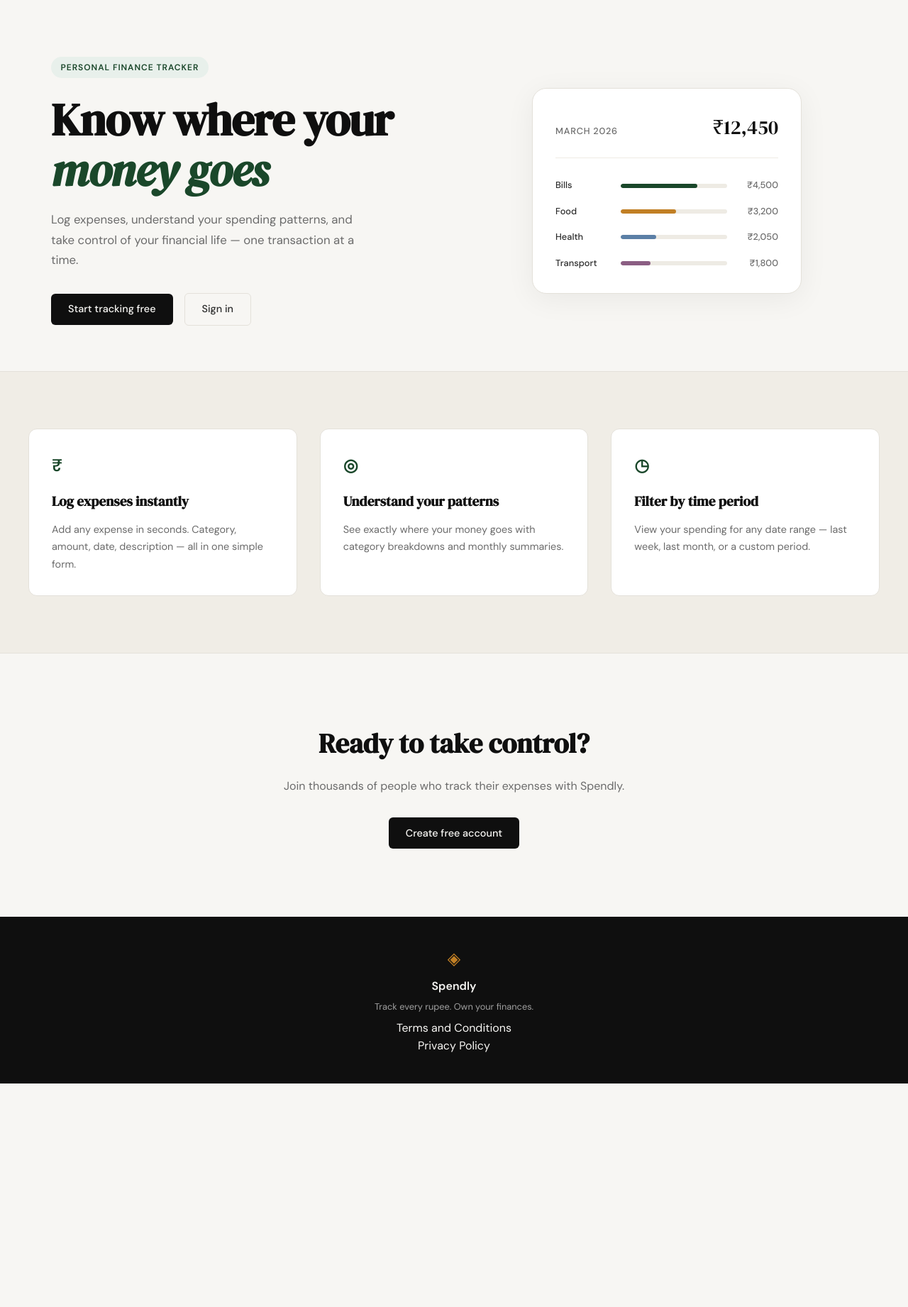
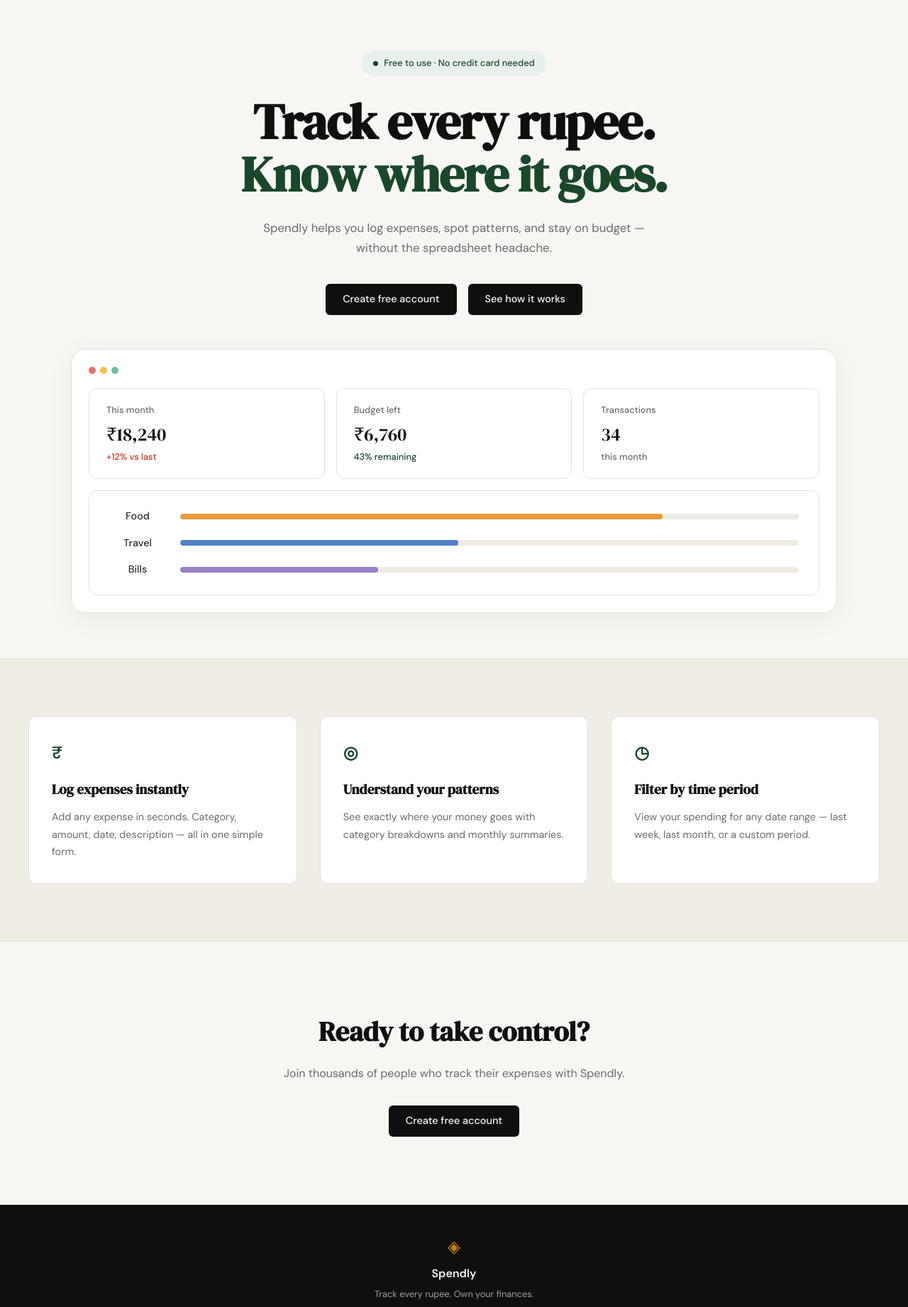
Before and after one commit to Sherry-hassan/spendly, a Flask app: page / in a window 1280 px wide. Shown: the part 61-1903 px from the top of the page at 71% size. Before the commit the page ends 1588 px from the top, so only its background shows below. Run offline with Flask 3, Linux system fonts and the light colour scheme.

Commit message:
redesign hero section to match mockup

```diff
--- a/static/css/style.css
+++ b/static/css/style.css
@@ -124,39 +124,49 @@ a { color: inherit; text-decoration: none; }
 /* ------------------------------------------------------------------ */
 
 .hero {
-    padding: 5rem 2rem 4rem;
-    display: grid;
-    grid-template-columns: 1fr 1fr;
-    gap: 4rem;
-    align-items: center;
+    padding: 4.5rem 2rem 4rem;
     max-width: var(--max-width);
     margin: 0 auto;
+    text-align: center;
+}
+
+.hero-inner {
+    max-width: 760px;
+    margin: 0 auto 3rem;
 }
 
 .hero-badge {
-    display: inline-block;
+    display: inline-flex;
+    align-items: center;
+    gap: 0.5rem;
     background: var(--accent-light);
     color: var(--accent);
-    font-size: 0.75rem;
-    font-weight: 600;
-    letter-spacing: 0.08em;
-    text-transform: uppercase;
-    padding: 0.35rem 0.85rem;
+    font-size: 0.8rem;
+    font-weight: 500;
+    padding: 0.45rem 1rem;
     border-radius: 999px;
-    margin-bottom: 1.5rem;
+    margin-bottom: 1.75rem;
+}
+
+.hero-badge-dot {
+    width: 7px;
+    height: 7px;
+    border-radius: 50%;
+    background: var(--accent);
+    display: inline-block;
 }
 
 .hero-title {
     font-family: var(--font-display);
-    font-size: clamp(2.5rem, 5vw, 4rem);
-    line-height: 1.1;
+    font-size: clamp(2.5rem, 5.5vw, 4.5rem);
+    line-height: 1.05;
     letter-spacing: -0.02em;
     color: var(--ink);
-    margin-bottom: 1.25rem;
+    margin-bottom: 1.5rem;
 }
 
 .hero-title em {
-    font-style: italic;
+    font-style: normal;
     color: var(--accent);
 }
 
@@ -164,97 +174,132 @@ a { color: inherit; text-decoration: none; }
     font-size: 1.05rem;
     color: var(--ink-muted);
     line-height: 1.7;
-    max-width: 460px;
-    margin-bottom: 2rem;
+    max-width: 560px;
+    margin: 0 auto 2.25rem;
 }
 
 .hero-actions {
     display: flex;
     gap: 1rem;
     align-items: center;
+    justify-content: center;
 }
 
 /* ------------------------------------------------------------------ */
-/* Mock card (hero visual)                                             */
+/* Mock dashboard (hero visual)                                        */
 /* ------------------------------------------------------------------ */
 
 .hero-visual {
     display: flex;
     justify-content: center;
+    margin-top: 1rem;
 }
 
-.mock-card {
+.mock-dashboard {
     background: var(--paper-card);
     border: 1px solid var(--border);
     border-radius: var(--radius-lg);
-    padding: 2rem;
+    padding: 1.5rem;
     width: 100%;
-    max-width: 380px;
-    box-shadow: 0 8px 40px rgba(0,0,0,0.06);
+    max-width: 1080px;
+    box-shadow: 0 8px 40px rgba(0,0,0,0.05);
 }
 
-.mock-card-header {
+.mock-dots {
     display: flex;
-    justify-content: space-between;
-    align-items: baseline;
-    margin-bottom: 1.75rem;
-    padding-bottom: 1.25rem;
-    border-bottom: 1px solid var(--border-soft);
+    gap: 6px;
+    margin-bottom: 1.25rem;
 }
 
-.mock-label {
+.mock-dot {
+    width: 10px;
+    height: 10px;
+    border-radius: 50%;
+    display: inline-block;
+}
+
+.mock-dot-1 { background: #e8746b; }
+.mock-dot-2 { background: #f0c14b; }
+.mock-dot-3 { background: #6fbf9b; }
+
+.mock-tiles {
+    display: grid;
+    grid-template-columns: repeat(3, 1fr);
+    gap: 1rem;
+    margin-bottom: 1rem;
+}
+
+.mock-tile {
+    background: var(--paper-card);
+    border: 1px solid var(--border);
+    border-radius: var(--radius-md);
+    padding: 1.25rem 1.5rem;
+    text-align: left;
+}
+
+.mock-tile-label {
     font-size: 0.8rem;
     font-weight: 500;
     color: var(--ink-muted);
-    text-transform: uppercase;
-    letter-spacing: 0.06em;
+    margin-bottom: 0.6rem;
 }
 
-.mock-total {
+.mock-tile-value {
     font-family: var(--font-display);
-    font-size: 1.75rem;
+    font-size: 1.6rem;
     color: var(--ink);
+    line-height: 1.1;
+    margin-bottom: 0.5rem;
 }
 
-.mock-bars { display: flex; flex-direction: column; gap: 1rem; }
-
-.mock-bar-row {
-    display: grid;
-    grid-template-columns: 80px 1fr 60px;
-    align-items: center;
-    gap: 0.75rem;
+.mock-tile-meta {
+    font-size: 0.8rem;
+    font-weight: 500;
+    color: var(--ink-muted);
 }
 
-.mock-cat {
-    font-size: 0.8rem;
+.mock-tile-meta-up { color: var(--danger); }
+.mock-tile-meta-good { color: var(--accent); }
+
+.mock-chart {
+    background: var(--paper-card);
+    border: 1px solid var(--border);
+    border-radius: var(--radius-md);
+    padding: 1.5rem 1.75rem;
+}
+
+.mock-chart-row {
+    display: grid;
+    grid-template-columns: 80px 1fr;
+    align-items: center;
+    gap: 1.25rem;
+    margin-bottom: 0.9rem;
+}
+
+.mock-chart-row:last-child { margin-bottom: 0; }
+
+.mock-chart-cat {
+    font-size: 0.9rem;
     font-weight: 500;
     color: var(--ink-soft);
 }
 
-.mock-bar-track {
-    height: 6px;
+.mock-chart-track {
+    height: 8px;
     background: var(--border-soft);
     border-radius: 999px;
     overflow: hidden;
 }
 
-.mock-bar {
+.mock-chart-bar {
     height: 100%;
-    background: var(--accent);
     border-radius: 999px;
     transition: width 0.6s ease;
 }
 
-.mock-bar-2 { background: var(--accent-2); }
-.mock-bar-3 { background: #5b7fa6; }
-.mock-bar-4 { background: #8b5e83; }
-
-.mock-amt {
-    font-size: 0.8rem;
-    font-weight: 500;
-    color: var(--ink-muted);
-    text-align: right;
-}
+.mock-chart-bar-food { background: #e89a3c; }
+.mock-chart-bar-travel { background: #4f7fc4; }
+.mock-chart-bar-bills { background: #9a7fc4; }
 
 /* ------------------------------------------------------------------ */
 /* Buttons                                                             */
@@ -661,19 +706,13 @@ a { color: inherit; text-decoration: none; }
 /* ------------------------------------------------------------------ */
 
 @media (max-width: 900px) {
-    .hero {
-        grid-template-columns: 1fr;
-        text-align: center;
-    }
-
-    .hero-subtitle { max-width: 100%; }
-    .hero-actions { justify-content: center; }
-    .hero-visual { display: none; }
-
+    .mock-tiles { grid-template-columns: 1fr; }
     .features-inner { grid-template-columns: 1fr; }
 }
 
 @media (max-width: 600px) {
     .nav-links a:not(.nav-cta) { display: none; }
     .hero { padding: 3rem 1rem 2rem; }
+    .hero-actions { flex-direction: column; gap: 0.75rem; }
+    .mock-chart-row { grid-template-columns: 60px 1fr; gap: 0.75rem; }
 }
--- a/templates/landing.html
+++ b/templates/landing.html
@@ -6,55 +6,65 @@
 
 <section class="hero">
     <div class="hero-inner">
-        <div class="hero-badge">Personal Finance Tracker</div>
+        <div class="hero-badge">
+            <span class="hero-badge-dot"></span>
+            Free to use · No credit card needed
+        </div>
         <h1 class="hero-title">
-            Know where your<br>
-            <em>money goes</em>
+            Track every rupee.<br>
+            <em>Know where it goes.</em>
         </h1>
         <p class="hero-subtitle">
-            Log expenses, understand your spending patterns,
-            and take control of your financial life —
-            one transaction at a time.
+            Spendly helps you log expenses, spot patterns, and stay
+            on budget — without the spreadsheet headache.
         </p>
         <div class="hero-actions">
-            <a href="{{ url_for('register') }}" class="btn-primary">Start tracking free</a>
-            <a href="{{ url_for('login') }}" class="btn-ghost">Sign in</a>
+            <a href="{{ url_for('register') }}" class="btn-primary">Create free account</a>
+            <a href="{{ url_for('login') }}" class="btn-primary">See how it works</a>
         </div>
     </div>
     <div class="hero-visual">
-        <div class="mock-card">
-            <div class="mock-card-header">
-                <span class="mock-label">March 2026</span>
-                <span class="mock-total">₹12,450</span>
+        <div class="mock-dashboard">
+            <div class="mock-dots">
+                <span class="mock-dot mock-dot-1"></span>
+                <span class="mock-dot mock-dot-2"></span>
+                <span class="mock-dot mock-dot-3"></span>
             </div>
-            <div class="mock-bars">
-                <div class="mock-bar-row">
-                    <span class="mock-cat">Bills</span>
-                    <div class="mock-bar-track">
-                        <div class="mock-bar" style="width: 72%"></div>
+            <div class="mock-tiles">
+                <div class="mock-tile">
+                    <div class="mock-tile-label">This month</div>
+                    <div class="mock-tile-value">₹18,240</div>
+                    <div class="mock-tile-meta mock-tile-meta-up">+12% vs last</div>
+                </div>
+                <div class="mock-tile">
+                    <div class="mock-tile-label">Budget left</div>
+                    <div class="mock-tile-value">₹6,760</div>
+                    <div class="mock-tile-meta mock-tile-meta-good">43% remaining</div>
+                </div>
+                <div class="mock-tile">
+                    <div class="mock-tile-label">Transactions</div>
+                    <div class="mock-tile-value">34</div>
+                    <div class="mock-tile-meta">this month</div>
+                </div>
+            </div>
+            <div class="mock-chart">
+                <div class="mock-chart-row">
+                    <span class="mock-chart-cat">Food</span>
+                    <div class="mock-chart-track">
+                        <div class="mock-chart-bar mock-chart-bar-food" style="width: 78%"></div>
                     </div>
-                    <span class="mock-amt">₹4,500</span>
                 </div>
-                <div class="mock-bar-row">
-                    <span class="mock-cat">Food</span>
-                    <div class="mock-bar-track">
-                        <div class="mock-bar mock-bar-2" style="width: 52%"></div>
+                <div class="mock-chart-row">
+                    <span class="mock-chart-cat">Travel</span>
+                    <div class="mock-chart-track">
+                        <div class="mock-chart-bar mock-chart-bar-travel" style="width: 45%"></div>
                     </div>
-                    <span class="mock-amt">₹3,200</span>
                 </div>
-                <div class="mock-bar-row">
-                    <span class="mock-cat">Health</span>
-                    <div class="mock-bar-track">
-                        <div class="mock-bar mock-bar-3" style="width: 33%"></div>
+                <div class="mock-chart-row">
+                    <span class="mock-chart-cat">Bills</span>
+                    <div class="mock-chart-track">
+                        <div class="mock-chart-bar mock-chart-bar-bills" style="width: 32%"></div>
                     </div>
-                    <span class="mock-amt">₹2,050</span>
-                </div>
-                <div class="mock-bar-row">
-                    <span class="mock-cat">Transport</span>
-                    <div class="mock-bar-track">
-                        <div class="mock-bar mock-bar-4" style="width: 28%"></div>
-                    </div>
-                    <span class="mock-amt">₹1,800</span>
                 </div>
             </div>
         </div>
```
